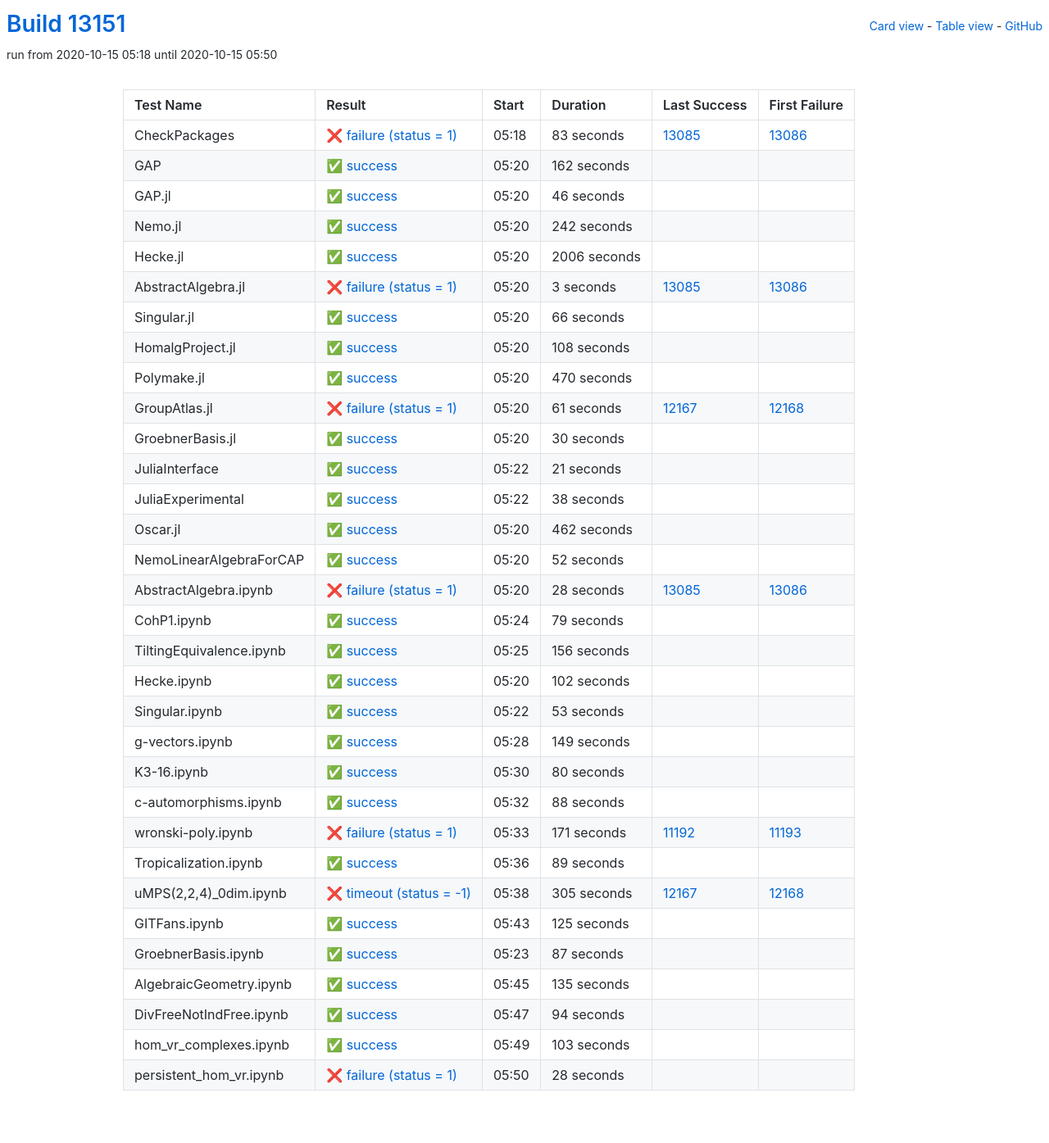
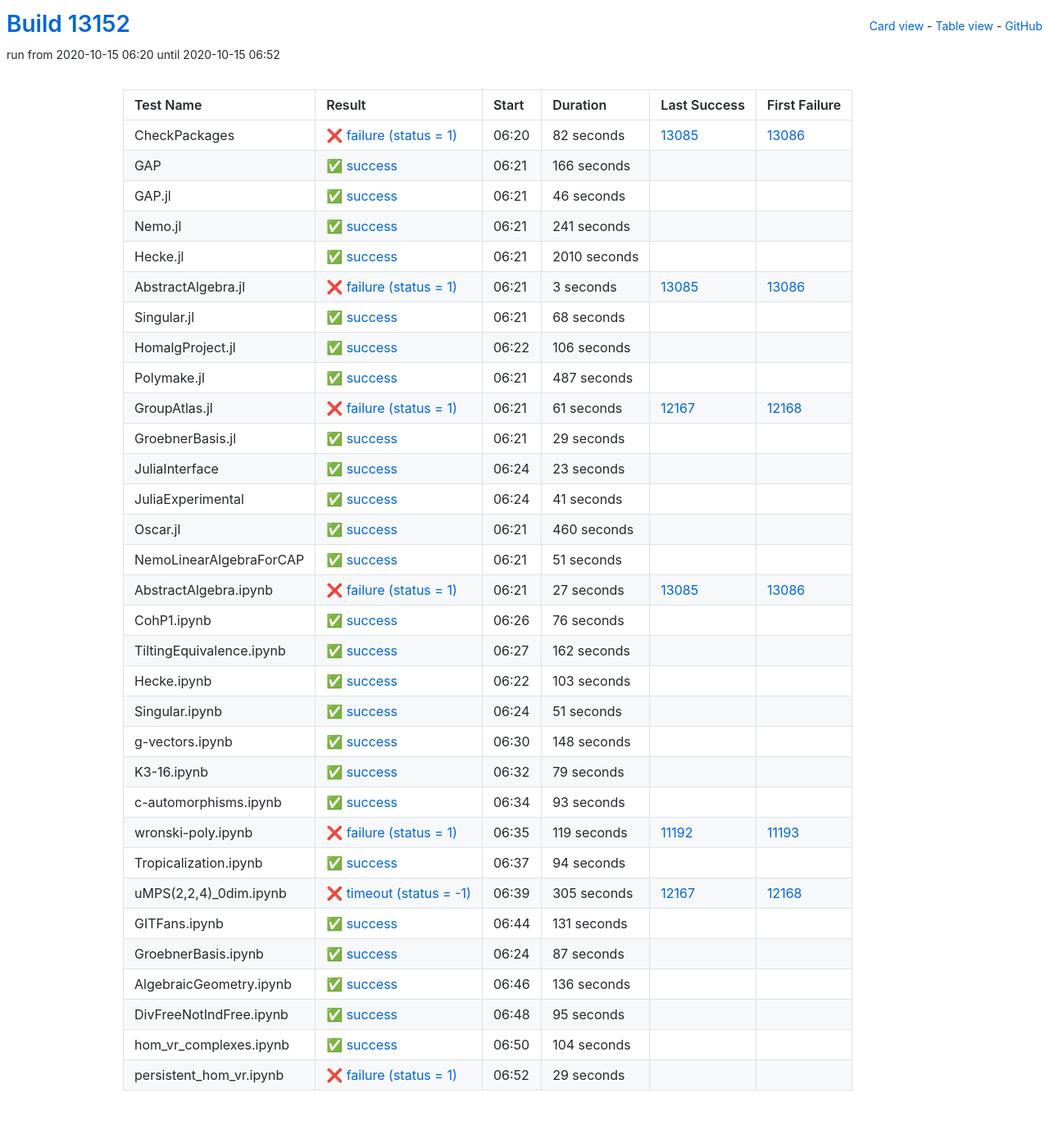
Before and after one commit to oscar-system/oscar-ci-status, a Jekyll site: the page built from table.html, in a window 1280 px wide. Shown: the whole page at 82% size. Built offline with Jekyll 4.4.1, drawn with Linux system fonts in a browser that asks for light colours.

Commit message:
Build #13152

```diff
--- a/_data/ci.yml
+++ b/_data/ci.yml
@@ -1,6 +1,6 @@
 ---
-build: 13151
-build_url: https://oscarci.mathematik.uni-kl.de/job/oscar/13151/
+build: 13152
+build_url: https://oscarci.mathematik.uni-kl.de/job/oscar/13152/
 job: oscar
 organization: oscar-system
 repo: oscar-ci-status
@@ -8,32 +8,32 @@ repourl: https://github.com/oscar-system/oscar-ci-status
 tests:
 - name: CheckPackages
   id: checkpackages
-  log: https://oscarci.mathematik.uni-kl.de/job/oscar/13151/artifact/logs/build-13151/CheckPackages.log
-  start: 2020-10-15 05:18
+  log: https://oscarci.mathematik.uni-kl.de/job/oscar/13152/artifact/logs/build-13152/CheckPackages.log
+  start: 2020-10-15 06:20
   success: false
   exitcode: 1
   status: failure
-  duration: 83
+  duration: 82
   last_success: 13085
   last_success_url: https://oscarci.mathematik.uni-kl.de/job/oscar/13085/
   first_failure: 13086
   first_failure_url: https://oscarci.mathematik.uni-kl.de/job/oscar/13086/
 - name: GAP
   id: gap
-  log: https://oscarci.mathematik.uni-kl.de/job/oscar/13151/artifact/logs/build-13151/GAP.log
-  start: 2020-10-15 05:20
+  log: https://oscarci.mathematik.uni-kl.de/job/oscar/13152/artifact/logs/build-13152/GAP.log
+  start: 2020-10-15 06:21
   success: true
   exitcode: 0
   status: success
-  duration: 162
+  duration: 166
   last_success: false
   last_success_url:
   first_failure: false
   first_failure_url:
 - name: GAP.jl
   id: gap-jl
-  log: https://oscarci.mathematik.uni-kl.de/job/oscar/13151/artifact/logs/build-13151/GAP.jl.log
-  start: 2020-10-15 05:20
+  log: https://oscarci.mathematik.uni-kl.de/job/oscar/13152/artifact/logs/build-13152/GAP.jl.log
+  start: 2020-10-15 06:21
   success: true
   exitcode: 0
   status: success
@@ -44,32 +44,32 @@ tests:
   first_failure_url:
 - name: Nemo.jl
   id: nemo-jl
-  log: https://oscarci.mathematik.uni-kl.de/job/oscar/13151/artifact/logs/build-13151/Nemo.jl.log
-  start: 2020-10-15 05:20
+  log: https://oscarci.mathematik.uni-kl.de/job/oscar/13152/artifact/logs/build-13152/Nemo.jl.log
+  start: 2020-10-15 06:21
   success: true
   exitcode: 0
   status: success
-  duration: 242
+  duration: 241
   last_success: false
   last_success_url:
   first_failure: false
   first_failure_url:
 - name: Hecke.jl
   id: hecke-jl
-  log: https://oscarci.mathematik.uni-kl.de/job/oscar/13151/artifact/logs/build-13151/Hecke.jl.log
-  start: 2020-10-15 05:20
+  log: https://oscarci.mathematik.uni-kl.de/job/oscar/13152/artifact/logs/build-13152/Hecke.jl.log
+  start: 2020-10-15 06:21
   success: true
   exitcode: 0
   status: success
-  duration: 2006
+  duration: 2010
   last_success: false
   last_success_url:
   first_failure: false
   first_failure_url:
 - name: AbstractAlgebra.jl
   id: abstractalgebra-jl
-  log: https://oscarci.mathematik.uni-kl.de/job/oscar/13151/artifact/logs/build-13151/AbstractAlgebra.jl.log
-  start: 2020-10-15 05:20
+  log: https://oscarci.mathematik.uni-kl.de/job/oscar/13152/artifact/logs/build-13152/AbstractAlgebra.jl.log
+  start: 2020-10-15 06:21
   success: false
   exitcode: 1
   status: failure
@@ -80,44 +80,44 @@ tests:
   first_failure_url: https://oscarci.mathematik.uni-kl.de/job/oscar/13086/
 - name: Singular.jl
   id: singular-jl
-  log: https://oscarci.mathematik.uni-kl.de/job/oscar/13151/artifact/logs/build-13151/Singular.jl.log
-  start: 2020-10-15 05:20
+  log: https://oscarci.mathematik.uni-kl.de/job/oscar/13152/artifact/logs/build-13152/Singular.jl.log
+  start: 2020-10-15 06:21
   success: true
   exitcode: 0
   status: success
-  duration: 66
+  duration: 68
   last_success: false
   last_success_url:
   first_failure: false
   first_failure_url:
 - name: HomalgProject.jl
   id: homalgproject-jl
-  log: https://oscarci.mathematik.uni-kl.de/job/oscar/13151/artifact/logs/build-13151/HomalgProject.jl.log
-  start: 2020-10-15 05:20
+  log: https://oscarci.mathematik.uni-kl.de/job/oscar/13152/artifact/logs/build-13152/HomalgProject.jl.log
+  start: 2020-10-15 06:22
   success: true
   exitcode: 0
   status: success
-  duration: 108
+  duration: 106
   last_success: false
   last_success_url:
   first_failure: false
   first_failure_url:
 - name: Polymake.jl
   id: polymake-jl
-  log: https://oscarci.mathematik.uni-kl.de/job/oscar/13151/artifact/logs/build-13151/Polymake.jl.log
-  start: 2020-10-15 05:20
+  log: https://oscarci.mathematik.uni-kl.de/job/oscar/13152/artifact/logs/build-13152/Polymake.jl.log
+  start: 2020-10-15 06:21
   success: true
   exitcode: 0
   status: success
-  duration: 470
+  duration: 487
   last_success: false
   last_success_url:
   first_failure: false
   first_failure_url:
 - name: GroupAtlas.jl
   id: groupatlas-jl
-  log: https://oscarci.mathematik.uni-kl.de/job/oscar/13151/artifact/logs/build-13151/GroupAtlas.jl.log
-  start: 2020-10-15 05:20
+  log: https://oscarci.mathematik.uni-kl.de/job/oscar/13152/artifact/logs/build-13152/GroupAtlas.jl.log
+  start: 2020-10-15 06:21
   success: false
   exitcode: 1
   status: failure
@@ -128,80 +128,140 @@ tests:
   first_failure_url: https://oscarci.mathematik.uni-kl.de/job/oscar/12168/
 - name: GroebnerBasis.jl
   id: groebnerbasis-jl
-  log: https://oscarci.mathematik.uni-kl.de/job/oscar/13151/artifact/logs/build-13151/GroebnerBasis.jl.log
-  start: 2020-10-15 05:20
+  log: https://oscarci.mathematik.uni-kl.de/job/oscar/13152/artifact/logs/build-13152/GroebnerBasis.jl.log
+  start: 2020-10-15 06:21
   success: true
   exitcode: 0
   status: success
-  duration: 30
+  duration: 29
   last_success: false
   last_success_url:
   first_failure: false
   first_failure_url:
 - name: JuliaInterface
   id: juliainterface
-  log: https://oscarci.mathematik.uni-kl.de/job/oscar/13151/artifact/logs/build-13151/JuliaInterface.log
-  start: 2020-10-15 05:22
+  log: https://oscarci.mathematik.uni-kl.de/job/oscar/13152/artifact/logs/build-13152/JuliaInterface.log
+  start: 2020-10-15 06:24
   success: true
   exitcode: 0
   status: success
-  duration: 21
+  duration: 23
   last_success: false
   last_success_url:
   first_failure: false
   first_failure_url:
 - name: JuliaExperimental
   id: juliaexperimental
-  log: https://oscarci.mathematik.uni-kl.de/job/oscar/13151/artifact/logs/build-13151/JuliaExperimental.log
-  start: 2020-10-15 05:22
+  log: https://oscarci.mathematik.uni-kl.de/job/oscar/13152/artifact/logs/build-13152/JuliaExperimental.log
+  start: 2020-10-15 06:24
   success: true
   exitcode: 0
   status: success
-  duration: 38
+  duration: 41
   last_success: false
   last_success_url:
   first_failure: false
   first_failure_url:
 - name: Oscar.jl
   id: oscar-jl
-  log: https://oscarci.mathematik.uni-kl.de/job/oscar/13151/artifact/logs/build-13151/Oscar.jl.log
-  start: 2020-10-15 05:20
+  log: https://oscarci.mathematik.uni-kl.de/job/oscar/13152/artifact/logs/build-13152/Oscar.jl.log
+  start: 2020-10-15 06:21
   success: true
   exitcode: 0
   status: success
-  duration: 462
+  duration: 460
   last_success: false
   last_success_url:
   first_failure: false
   first_failure_url:
 - name: NemoLinearAlgebraForCAP
   id: nemolinearalgebraforcap
-  log: https://oscarci.mathematik.uni-kl.de/job/oscar/13151/artifact/logs/build-13151/NemoLinearAlgebraForCAP.log
-  start: 2020-10-15 05:20
+  log: https://oscarci.mathematik.uni-kl.de/job/oscar/13152/artifact/logs/build-13152/NemoLinearAlgebraForCAP.log
+  start: 2020-10-15 06:21
   success: true
   exitcode: 0
   status: success
-  duration: 52
+  duration: 51
   last_success: false
   last_success_url:
   first_failure: false
   first_failure_url:
 - name: AbstractAlgebra.ipynb
   id: abstractalgebra-ipynb
-  log: https://oscarci.mathematik.uni-kl.de/job/oscar/13151/artifact/logs/build-13151/AbstractAlgebra.ipynb.log
-  start: 2020-10-15 05:20
+  log: https://oscarci.mathematik.uni-kl.de/job/oscar/13152/artifact/logs/build-13152/AbstractAlgebra.ipynb.log
+  start: 2020-10-15 06:21
   success: false
   exitcode: 1
   status: failure
-  duration: 28
+  duration: 27
   last_success: 13085
   last_success_url: https://oscarci.mathematik.uni-kl.de/job/oscar/13085/
   first_failure: 13086
   first_failure_url: https://oscarci.mathematik.uni-kl.de/job/oscar/13086/
 - name: CohP1.ipynb
   id: cohp1-ipynb
-  log: https://oscarci.mathematik.uni-kl.de/job/oscar/13151/artifact/logs/build-13151/CohP1.ipynb.log
-  start: 2020-10-15 05:24
+  log: https://oscarci.mathematik.uni-kl.de/job/oscar/13152/artifact/logs/build-13152/CohP1.ipynb.log
+  start: 2020-10-15 06:26
+  success: true
+  exitcode: 0
+  status: success
+  duration: 76
+  last_success: false
+  last_success_url:
+  first_failure: false
+  first_failure_url:
+- name: TiltingEquivalence.ipynb
+  id: tiltingequivalence-ipynb
+  log: https://oscarci.mathematik.uni-kl.de/job/oscar/13152/artifact/logs/build-13152/TiltingEquivalence.ipynb.log
+  start: 2020-10-15 06:27
+  success: true
+  exitcode: 0
+  status: success
+  duration: 162
+  last_success: false
+  last_success_url:
+  first_failure: false
+  first_failure_url:
+- name: Hecke.ipynb
+  id: hecke-ipynb
+  log: https://oscarci.mathematik.uni-kl.de/job/oscar/13152/artifact/logs/build-13152/Hecke.ipynb.log
+  start: 2020-10-15 06:22
+  success: true
+  exitcode: 0
+  status: success
+  duration: 103
+  last_success: false
+  last_success_url:
+  first_failure: false
+  first_failure_url:
+- name: Singular.ipynb
+  id: singular-ipynb
+  log: https://oscarci.mathematik.uni-kl.de/job/oscar/13152/artifact/logs/build-13152/Singular.ipynb.log
+  start: 2020-10-15 06:24
+  success: true
+  exitcode: 0
+  status: success
+  duration: 51
+  last_success: false
+  last_success_url:
+  first_failure: false
+  first_failure_url:
+- name: g-vectors.ipynb
+  id: g-vectors-ipynb
+  log: https://oscarci.mathematik.uni-kl.de/job/oscar/13152/artifact/logs/build-13152/g-vectors.ipynb.log
+  start: 2020-10-15 06:30
+  success: true
+  exitcode: 0
+  status: success
+  duration: 148
+  last_success: false
+  last_success_url:
+  first_failure: false
+  first_failure_url:
+- name: K3-16.ipynb
+  id: k3-16-ipynb
+  log: https://oscarci.mathematik.uni-kl.de/job/oscar/13152/artifact/logs/build-13152/K3-16.ipynb.log
+  start: 2020-10-15 06:32
   success: true
   exitcode: 0
   status: success
@@ -210,106 +270,46 @@ tests:
   last_success_url:
   first_failure: false
   first_failure_url:
-- name: TiltingEquivalence.ipynb
-  id: tiltingequivalence-ipynb
-  log: https://oscarci.mathematik.uni-kl.de/job/oscar/13151/artifact/logs/build-13151/TiltingEquivalence.ipynb.log
-  start: 2020-10-15 05:25
+- name: c-automorphisms.ipynb
+  id: c-automorphisms-ipynb
+  log: https://oscarci.mathematik.uni-kl.de/job/oscar/13152/artifact/logs/build-13152/c-automorphisms.ipynb.log
+  start: 2020-10-15 06:34
   success: true
   exitcode: 0
   status: success
-  duration: 156
-  last_success: false
-  last_success_url:
-  first_failure: false
-  first_failure_url:
-- name: Hecke.ipynb
-  id: hecke-ipynb
-  log: https://oscarci.mathematik.uni-kl.de/job/oscar/13151/artifact/logs/build-13151/Hecke.ipynb.log
-  start: 2020-10-15 05:20
-  success: true
-  exitcode: 0
-  status: success
-  duration: 102
-  last_success: false
-  last_success_url:
-  first_failure: false
-  first_failure_url:
-- name: Singular.ipynb
-  id: singular-ipynb
-  log: https://oscarci.mathematik.uni-kl.de/job/oscar/13151/artifact/logs/build-13151/Singular.ipynb.log
-  start: 2020-10-15 05:22
-  success: true
-  exitcode: 0
-  status: success
-  duration: 53
-  last_success: false
-  last_success_url:
-  first_failure: false
-  first_failure_url:
-- name: g-vectors.ipynb
-  id: g-vectors-ipynb
-  log: https://oscarci.mathematik.uni-kl.de/job/oscar/13151/artifact/logs/build-13151/g-vectors.ipynb.log
-  start: 2020-10-15 05:28
-  success: true
-  exitcode: 0
-  status: success
-  duration: 149
-  last_success: false
-  last_success_url:
-  first_failure: false
-  first_failure_url:
-- name: K3-16.ipynb
-  id: k3-16-ipynb
-  log: https://oscarci.mathematik.uni-kl.de/job/oscar/13151/artifact/logs/build-13151/K3-16.ipynb.log
-  start: 2020-10-15 05:30
-  success: true
-  exitcode: 0
-  status: success
-  duration: 80
-  last_success: false
-  last_success_url:
-  first_failure: false
-  first_failure_url:
-- name: c-automorphisms.ipynb
-  id: c-automorphisms-ipynb
-  log: https://oscarci.mathematik.uni-kl.de/job/oscar/13151/artifact/logs/build-13151/c-automorphisms.ipynb.log
-  start: 2020-10-15 05:32
-  success: true
-  exitcode: 0
-  status: success
-  duration: 88
+  duration: 93
   last_success: false
   last_success_url:
   first_failure: false
   first_failure_url:
 - name: wronski-poly.ipynb
   id: wronski-poly-ipynb
-  log: https://oscarci.mathematik.uni-kl.de/job/oscar/13151/artifact/logs/build-13151/wronski-poly.ipynb.log
-  start: 2020-10-15 05:33
+  log: https://oscarci.mathematik.uni-kl.de/job/oscar/13152/artifact/logs/build-13152/wronski-poly.ipynb.log
+  start: 2020-10-15 06:35
   success: false
   exitcode: 1
   status: failure
-  duration: 171
+  duration: 119
   last_success: 11192
   last_success_url: https://oscarci.mathematik.uni-kl.de/job/oscar/11192/
   first_failure: 11193
   first_failure_url: https://oscarci.mathematik.uni-kl.de/job/oscar/11193/
 - name: Tropicalization.ipynb
   id: tropicalization-ipynb
-  log: https://oscarci.mathematik.uni-kl.de/job/oscar/13151/artifact/logs/build-13151/Tropicalization.ipynb.log
-  start: 2020-10-15 05:36
+  log: https://oscarci.mathematik.uni-kl.de/job/oscar/13152/artifact/logs/build-13152/Tropicalization.ipynb.log
+  start: 2020-10-15 06:37
   success: true
   exitcode: 0
   status: success
-  duration: 89
+  duration: 94
   last_success: false
   last_success_url:
   first_failure: false
   first_failure_url:
 - name: uMPS(2,2,4)_0dim.ipynb
   id: umps-2-2-4-0dim-ipynb
-  log: https://oscarci.mathematik.uni-kl.de/job/oscar/13151/artifact/logs/build-13151/uMPS-2-2-4-_0dim.ipynb.log
-  start: 2020-10-15 05:38
+  log: https://oscarci.mathematik.uni-kl.de/job/oscar/13152/artifact/logs/build-13152/uMPS-2-2-4-_0dim.ipynb.log
+  start: 2020-10-15 06:39
   success: false
   exitcode: -1
   status: timeout
@@ -320,20 +320,20 @@ tests:
   first_failure_url: https://oscarci.mathematik.uni-kl.de/job/oscar/12168/
 - name: GITFans.ipynb
   id: gitfans-ipynb
-  log: https://oscarci.mathematik.uni-kl.de/job/oscar/13151/artifact/logs/build-13151/GITFans.ipynb.log
-  start: 2020-10-15 05:43
+  log: https://oscarci.mathematik.uni-kl.de/job/oscar/13152/artifact/logs/build-13152/GITFans.ipynb.log
+  start: 2020-10-15 06:44
   success: true
   exitcode: 0
   status: success
-  duration: 125
+  duration: 131
   last_success: false
   last_success_url:
   first_failure: false
   first_failure_url:
 - name: GroebnerBasis.ipynb
   id: groebnerbasis-ipynb
-  log: https://oscarci.mathematik.uni-kl.de/job/oscar/13151/artifact/logs/build-13151/GroebnerBasis.ipynb.log
-  start: 2020-10-15 05:23
+  log: https://oscarci.mathematik.uni-kl.de/job/oscar/13152/artifact/logs/build-13152/GroebnerBasis.ipynb.log
+  start: 2020-10-15 06:24
   success: true
   exitcode: 0
   status: success
@@ -344,48 +344,48 @@ tests:
   first_failure_url:
 - name: AlgebraicGeometry.ipynb
   id: algebraicgeometry-ipynb
-  log: https://oscarci.mathematik.uni-kl.de/job/oscar/13151/artifact/logs/build-13151/AlgebraicGeometry.ipynb.log
-  start: 2020-10-15 05:45
+  log: https://oscarci.mathematik.uni-kl.de/job/oscar/13152/artifact/logs/build-13152/AlgebraicGeometry.ipynb.log
+  start: 2020-10-15 06:46
   success: true
   exitcode: 0
   status: success
-  duration: 135
+  duration: 136
   last_success: false
   last_success_url:
   first_failure: false
   first_failure_url:
 - name: DivFreeNotIndFree.ipynb
   id: divfreenotindfree-ipynb
-  log: https://oscarci.mathematik.uni-kl.de/job/oscar/13151/artifact/logs/build-13151/DivFreeNotIndFree.ipynb.log
-  start: 2020-10-15 05:47
+  log: https://oscarci.mathematik.uni-kl.de/job/oscar/13152/artifact/logs/build-13152/DivFreeNotIndFree.ipynb.log
+  start: 2020-10-15 06:48
   success: true
   exitcode: 0
   status: success
-  duration: 94
+  duration: 95
   last_success: false
   last_success_url:
   first_failure: false
   first_failure_url:
 - name: hom_vr_complexes.ipynb
   id: hom-vr-complexes-ipynb
-  log: https://oscarci.mathematik.uni-kl.de/job/oscar/13151/artifact/logs/build-13151/hom_vr_complexes.ipynb.log
-  start: 2020-10-15 05:49
+  log: https://oscarci.mathematik.uni-kl.de/job/oscar/13152/artifact/logs/build-13152/hom_vr_complexes.ipynb.log
+  start: 2020-10-15 06:50
   success: true
   exitcode: 0
   status: success
-  duration: 103
+  duration: 104
   last_success: false
   last_success_url:
   first_failure: false
   first_failure_url:
 - name: persistent_hom_vr.ipynb
   id: persistent-hom-vr-ipynb
-  log: https://oscarci.mathematik.uni-kl.de/job/oscar/13151/artifact/logs/build-13151/persistent_hom_vr.ipynb.log
-  start: 2020-10-15 05:50
+  log: https://oscarci.mathematik.uni-kl.de/job/oscar/13152/artifact/logs/build-13152/persistent_hom_vr.ipynb.log
+  start: 2020-10-15 06:52
   success: false
   exitcode: 1
   status: failure
-  duration: 28
+  duration: 29
   last_success: false
   last_success_url:
   first_failure: false
```
Also changed, not shown: README.md.
